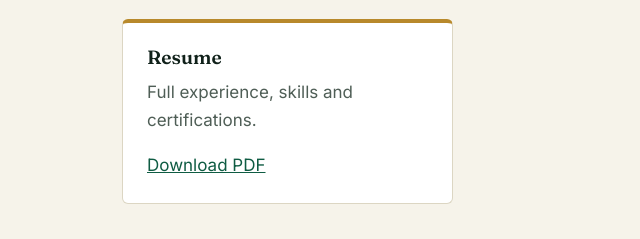
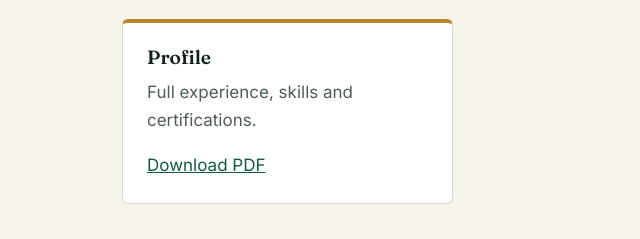
Before and after one commit to gamujtabace/gamujtabace.github.io, a plain HTML site: page contact.html in a window 1280 px wide. Shown: the part 509-748 px from the top of the page, 0-640 px from the left. Drawn offline with Linux system fonts and the light colour scheme.

Commit message:
Update contact.html

```diff
--- a/contact.html
+++ b/contact.html
@@ -2,5 +2,5 @@
 <div class="card"><h3>Email</h3><p>Best way to reach me.</p><a href="mailto:gamujtaba.pk@gmail.com">gamujtaba.pk@gmail.com</a></div>
 <div class="card"><h3>Phone</h3><p>Call or WhatsApp.</p><a href="tel:+971563658464">+971-563658464</a></div>
 <div class="card"><h3>Location</h3><p>Global. Open to remote and international opportunities.</p></div>
-<div class="card"><h3>Resume</h3><p>Full experience, skills and certifications.</p><a href="assets/Mujtaba-Resume.pdf" download>Download PDF</a></div></div></section>
+<div class="card"><h3>Profile</h3><p>Full experience, skills and certifications.</p><a href="assets/Mujtaba-Resume.pdf" download>Download PDF</a></div></div></section>
 <section style="padding-top:0"><h2>Open to</h2><ul class="t"><li>Cloud Architect</li><li>Senior Cloud / Infrastructure Engineer</li><li>Technical Lead</li><li>Solutions Architect</li><li>Consulting & advisory</li><li>Speaking & partnerships</li><li>Remote or relocation</li></ul></section></div><footer><div class="wrap">© 2026 Ghulam Ahmad Mujtaba · Global · <a href="mailto:gamujtaba.pk@gmail.com">gamujtaba.pk@gmail.com</a></div></footer></body></html>
```
